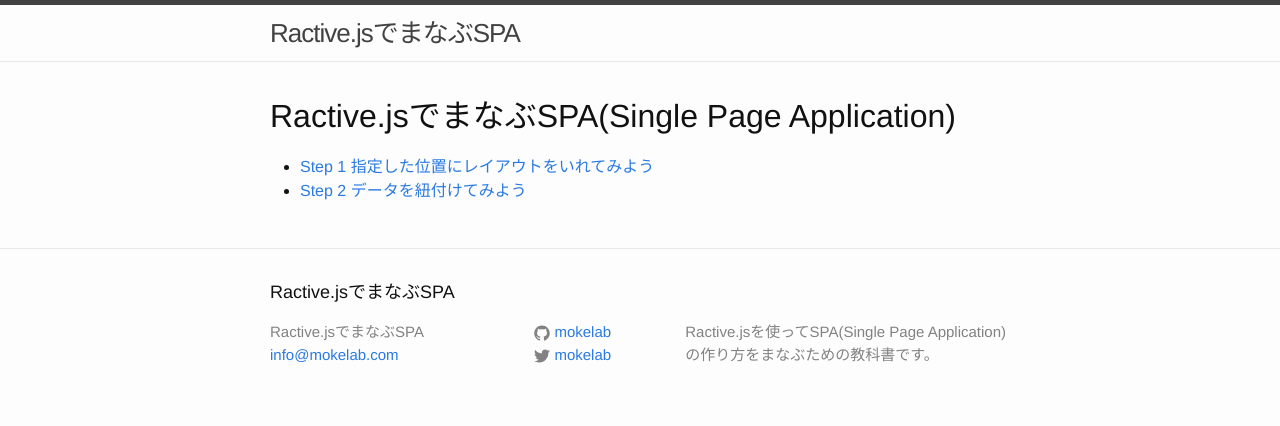
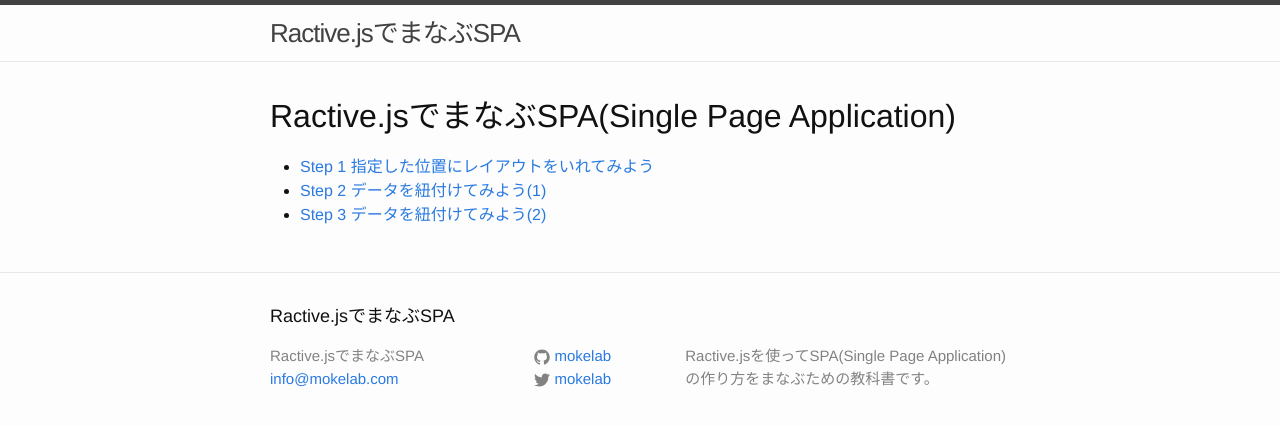
Before and after one commit to mokelab/ractivejs-spa-textbook, a Jekyll site: the page built from index.md, in a window 1280 px wide. Shown: the top 426 px of the page. Built offline with Jekyll 4.4.1, drawn with Linux system fonts in a browser that asks for light colours.

Commit message:
add link to step3

```diff
--- a/index.md
+++ b/index.md
@@ -5,4 +5,5 @@
 # Ractive.jsでまなぶSPA(Single Page Application)
 
 - [Step 1 指定した位置にレイアウトをいれてみよう](./step1)
-- [Step 2 データを紐付けてみよう](./step2)
+- [Step 2 データを紐付けてみよう(1)](./step2)
+- [Step 3 データを紐付けてみよう(2)](./step3)
```
